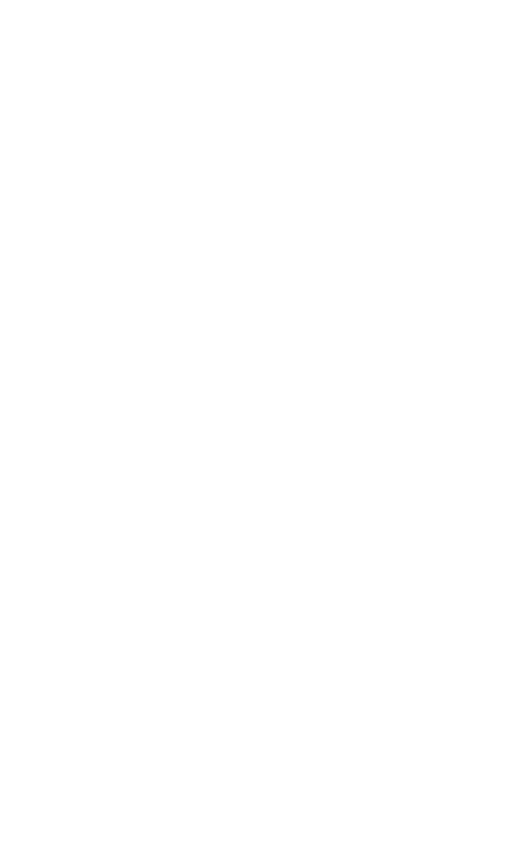
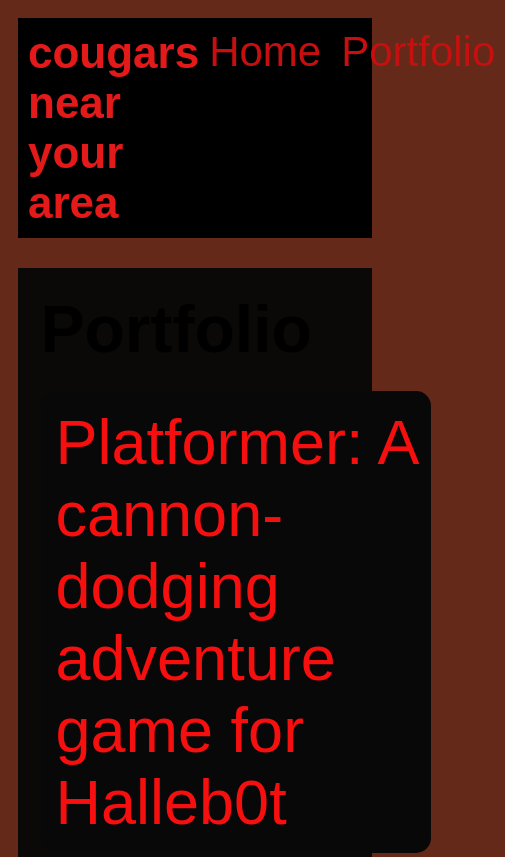
Before and after one commit to 7josie/7josie.github.io, a plain HTML site: page portfolio.html in a window 390 px wide. Shown: the top 857 px of the page, 505 px wide, since content can reach past the window. Drawn offline with Linux system fonts and the light colour scheme.

Commit message:
add portfolio page to website

```diff
--- a/portfolio.html
+++ b/portfolio.html
@@ -0,0 +1,41 @@
+<!DOCTYPE html>
+<html>
+  <head>
+    <title>cougar</title>
+    <link rel="stylesheet" href="style.css" />
+  </head>
+
+  <body>
+    <!-- All content goes here -->
+    <div id="all-contents">
+        <nav>
+            <h1>cougars near your area</h1>
+            <ul id="nav-ul">
+              <li class="nav-li">
+                <a href="index.html">Home</a>
+              </li>
+              <li class="nav-li">
+                <a href="portfolio.html">Portfolio</a>
+              </li>
+            </ul>
+          </nav>
+
+          <main>
+            <div class="content">
+              <h1>Portfolio</h1>
+              <ul id="portfolio">
+                <li>
+                    <a href="projects/platformer/">Platformer: A cannon-dodging adventure game for Halleb0t</a>
+                  </li>
+                  <li>
+                    <a href="projects/bouncing-box/">Bouncing Box: A fun introduction to web game development</a>
+                  </li>
+                  <li>
+                    <a href="projects/circularity/">Circularity: A poetic motion experiment with circles</a>
+                  </li>
+              </ul>
+            </div>
+          </main>
+      </div>
+  </body>
+</html>
--- a/style.css
+++ b/style.css
@@ -74,3 +74,77 @@ main {
 h2, h3 {
     margin: 0px;
 }
+/* Portfolio styles */
+.content h1 {
+    color: black;
+  }
+
+  #portfolio {
+    list-style-type: none;
+    padding-left: 0;
+  }
+
+  #portfolio li {
+    background: #080808;
+    padding: 10px;
+    border-radius: 10px;
+    margin-bottom: 10px;
+  }
+
+  #portfolio li:hover {
+    background: #e01313;
+  }
+
+  #portfolio a {
+    text-decoration: none;
+    color: #f50f0f;
+  }
+  /* responsive web design */
+@media screen and (min-width: 120px) and (max-width: 1080px) {
+    main {
+      height: 100ch;
+      zoom: 1.5;
+      display: grid;
+    }
+
+    h1 {
+      font-size: 44px;
+    }
+
+    h2 {
+      font-size: 42px;
+    }
+
+    h3 {
+      font-size: 36px;
+    }
+
+    #all-contents {
+      height: 100ch;
+      margin: none;
+    }
+
+    a {
+      font-size: 42px;
+    }
+
+    .sidebar {
+      margin-right: 0px;
+      justify-content: center;
+      align-items: center;
+    }
+
+    .sidebar-img {
+      width: 100%;
+    }
+
+    p,
+    li {
+      font-size: 24px;
+    }
+
+    .content {
+      align-content: center;
+      justify-content: center;
+    }
+  }
```
